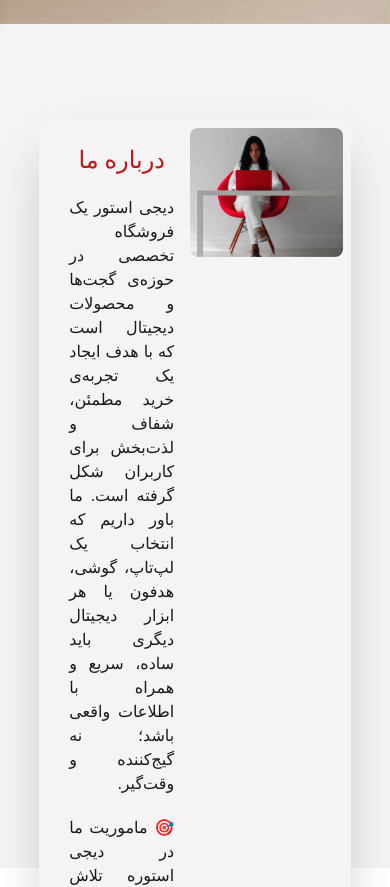
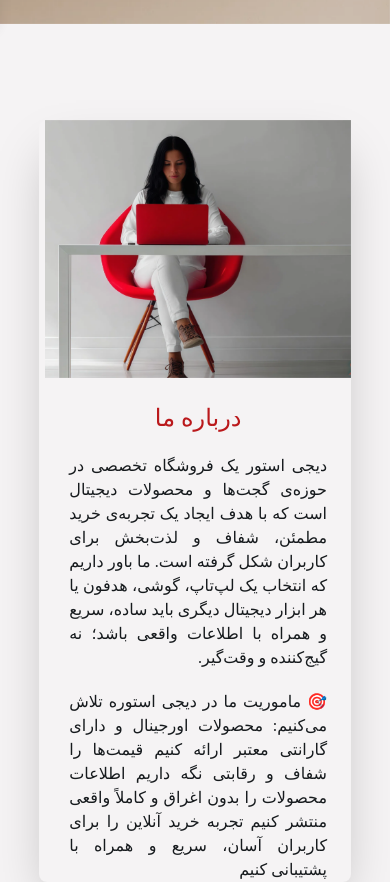
Before and after one commit to asma-ezzati/Digi-Store, a React (Vite) app: page / in a window 390 px wide. Shown: the part 820-1707 px from the top of the page. Built offline with nearby package versions, Linux system fonts and the light colour scheme; a web font is replaced by a local one.

Commit message:
responsive about-us component

```diff
--- a/src/components/Aboutus.jsx
+++ b/src/components/Aboutus.jsx
@@ -3,11 +3,14 @@ import Aboutuspic from "../assets/about.png";
 const Aboutus = () => {
   return (
     <>
-      <div className="h-screen bg-whiteSmoke pt-24 ">
+      <div className=" bg-whiteSmoke pt-24 ">
         <div className="w-[80%]  mx-auto rounded-lg bg-whiteSmoke shadow-2xl">
-          <div className="w-[98%] grid grid-cols-2 ">
+          <div className="w-[98%] grid lg:grid-cols-2  ">
             <div>
-              <img src={Aboutuspic} className="m-2 rounded-lg "></img>
+              <img
+                src={Aboutuspic}
+                className="md:m-2 sm:p-2 md:rounded-lg sm:block md:bolck "
+              ></img>
             </div>
             <div className="space-y-5">
               <h1 className="font-Vazir text-2xl m-5 mt-6 text-red1 text-center ">
```
